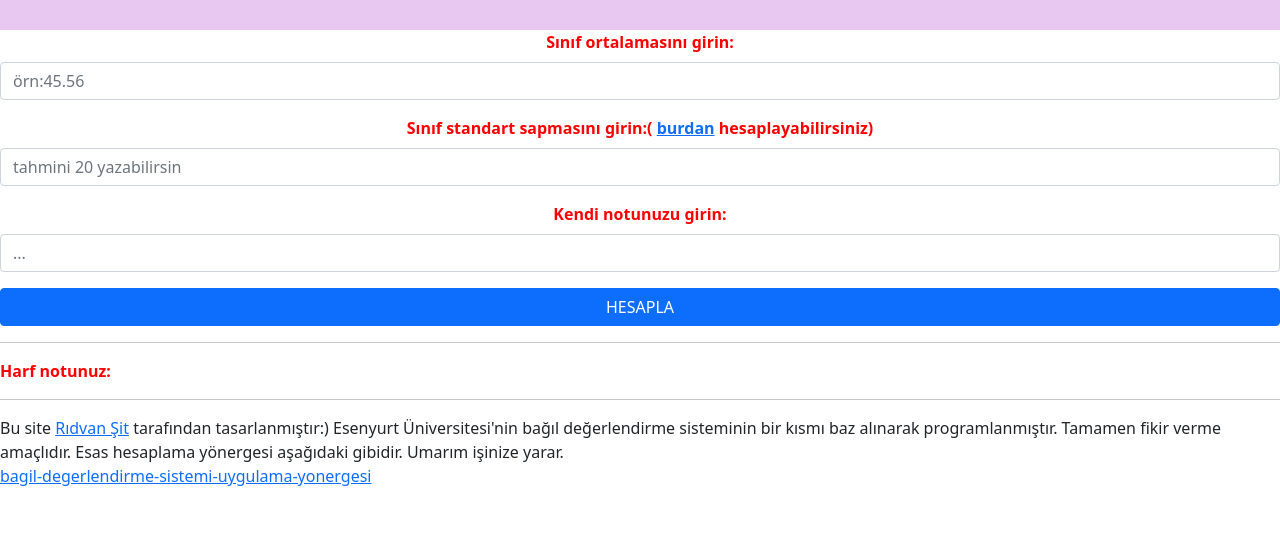
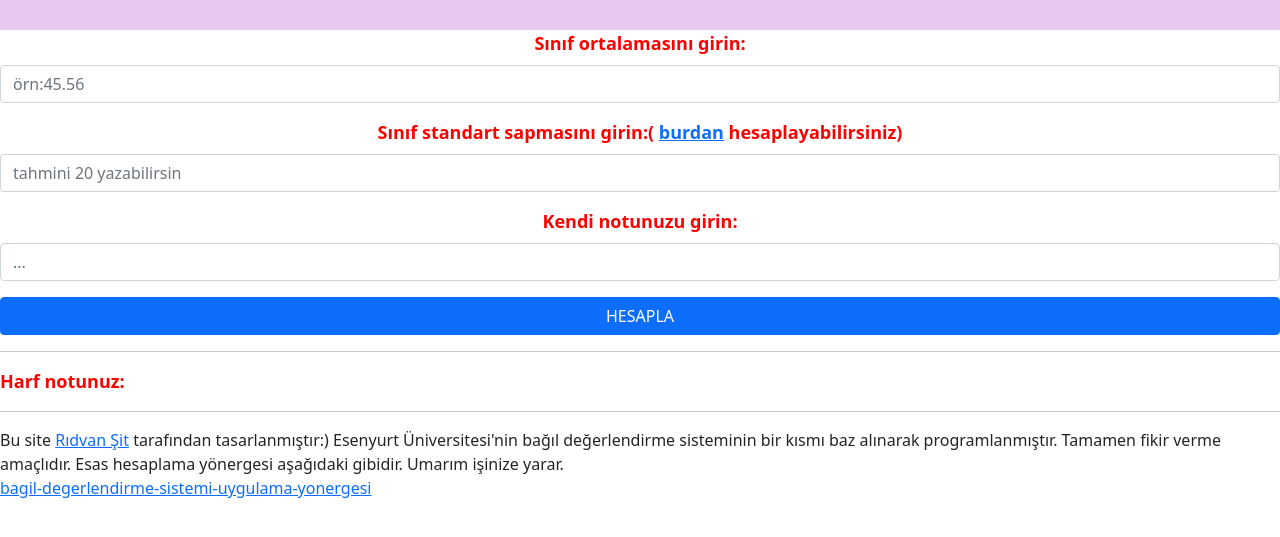
Before and after one commit to RIDVANSIT/okul-not-hesap, a plain HTML site: page index.html in a window 1280 px wide. Shown: the part 71-608 px from the top of the page. Drawn offline with nearby package versions, Linux system fonts and the light colour scheme.

Commit message:
Update index.html

```diff
--- a/index.html
+++ b/index.html
@@ -10,22 +10,22 @@
 <body>
   <div  style=" font: 2rem sans-serif; padding: 2rem; background-color: rgb(232, 200, 241); color:rgb(2, 27, 0);text-align: center;"> <b>Esenyurt Üniversitesi Harf Notu Hesaplama</b> </div>
   <div class="mb-3" style="text-align: center;">
-    <label for="formGroupExampleInput" class="form-label" style="color:red;"> <b> Sınıf ortalamasını girin:</b></label>
+    <label for="formGroupExampleInput" class="form-label" style="color:red;font-size: large;"> <b> Sınıf ortalamasını girin:</b></label>
     <input type="number" step="0.01" class="form-control" id="ortalama" placeholder="örn:45.56">
   </div>
   <div class="mb-3" style="text-align: center;">
-    <label for="formGroupExampleInput2" class="form-label" style="color:red;"> <b>Sınıf standart sapmasını girin:( <a href="https://standart-sapma.hesaplama.net/" target="_blank">burdan<a> hesaplayabilirsiniz)</b> </label>
+    <label for="formGroupExampleInput2" class="form-label" style="color:red;font-size: large;"> <b>Sınıf standart sapmasını girin:( <a href="https://standart-sapma.hesaplama.net/" target="_blank">burdan<a> hesaplayabilirsiniz)</b> </label>
     <input type="number" step="0.01" class="form-control" id="ssapma" placeholder="tahmini 20 yazabilirsin">
   </div>
   <div class="mb-3" style="text-align: center;">
-    <label for="formGroupExampleInput2" class="form-label" style="color:red;"> <b>Kendi notunuzu girin:</b> </label>
+    <label for="formGroupExampleInput2" class="form-label" style="color:red;font-size: large;"> <b>Kendi notunuzu girin:</b> </label>
     <input type="number" step="0.01" class="form-control" id="not" placeholder="...">
   </div>
   <div class="d-grid gap-2">
     <button class="btn btn-primary" id="btn" type="button">HESAPLA</button>
   </div>
   <hr>
-  <span style="color:red; text-align: center;"> <b>Harf notunuz: </b> </span><span id="sonuc" style ="background-color: darkgreen;color: aliceblue;"></span>
+  <span style="color:red; text-align: center; font-size: large;"> <b>Harf notunuz: </b> </span><span id="sonuc" style ="background-color: darkgreen;color: aliceblue; font-size: large;"></span>
   <br>
 
     <hr>
```
